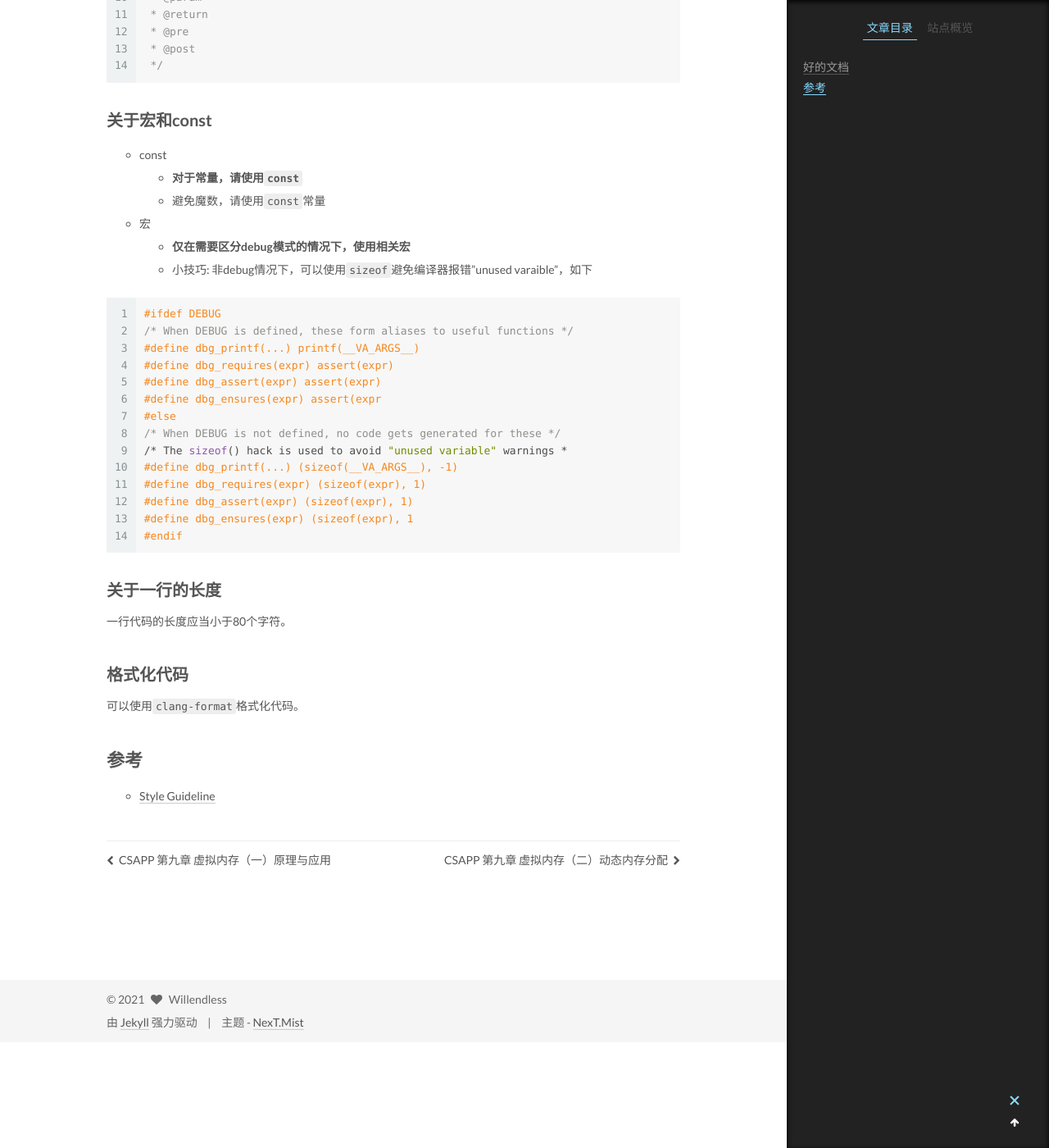
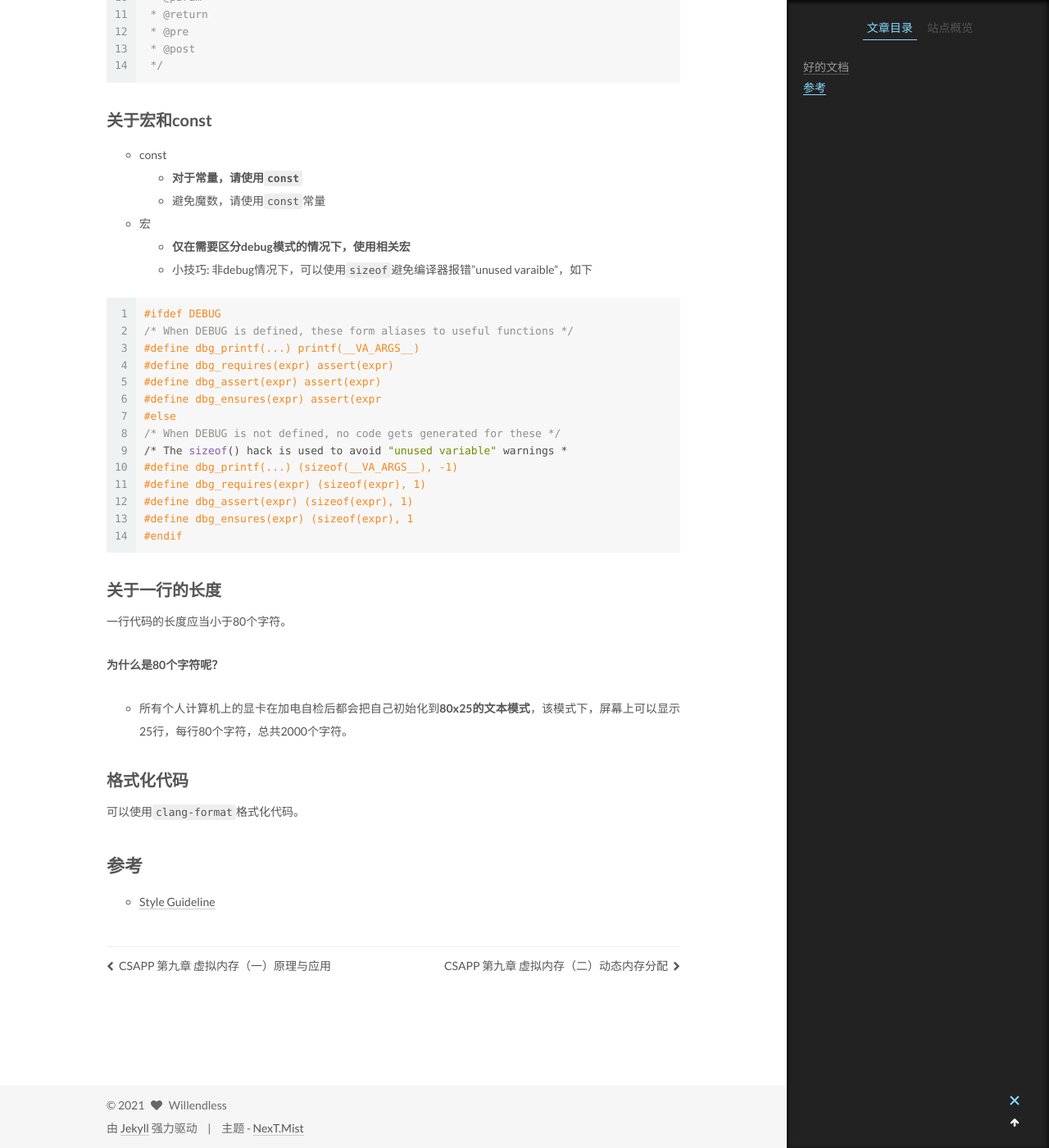
Before and after one commit to Willendless/willendless.github.io, a Jekyll site: the page built from _posts/2021-7-2-c语言代码风格指北.md, in a window 1280 px wide and 1400 px high, scrolled down 1032 px. Shown: the whole window at 82% size. Built offline with Jekyll 4.4.1, drawn with Linux system fonts in a browser that asks for light colours; comment, search, counter and statistics services are not loaded.

Commit message:
chore: update post

```diff
--- a/_posts/2021-7-2-c语言代码风格指北.md
+++ b/_posts/2021-7-2-c语言代码风格指北.md
@@ -65,6 +65,10 @@ category: 系统编程
 
 一行代码的长度应当小于80个字符。
 
+**为什么是80个字符呢？**
+
++ 所有个人计算机上的显卡在加电自检后都会把自己初始化到**80x25的文本模式**，该模式下，屏幕上可以显示25行，每行80个字符，总共2000个字符。
+
 ### 格式化代码
 
 可以使用`clang-format`格式化代码。
```
